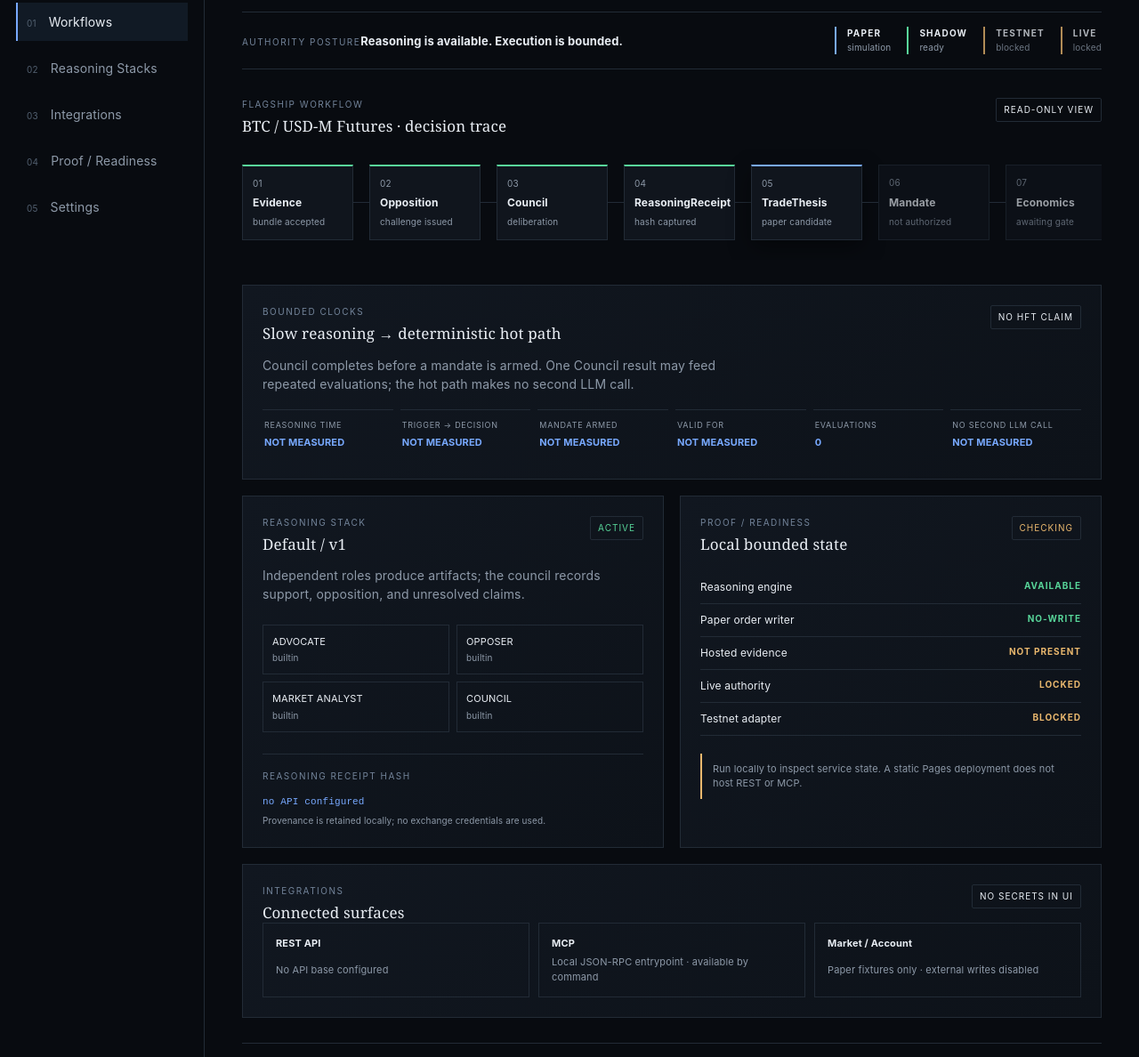
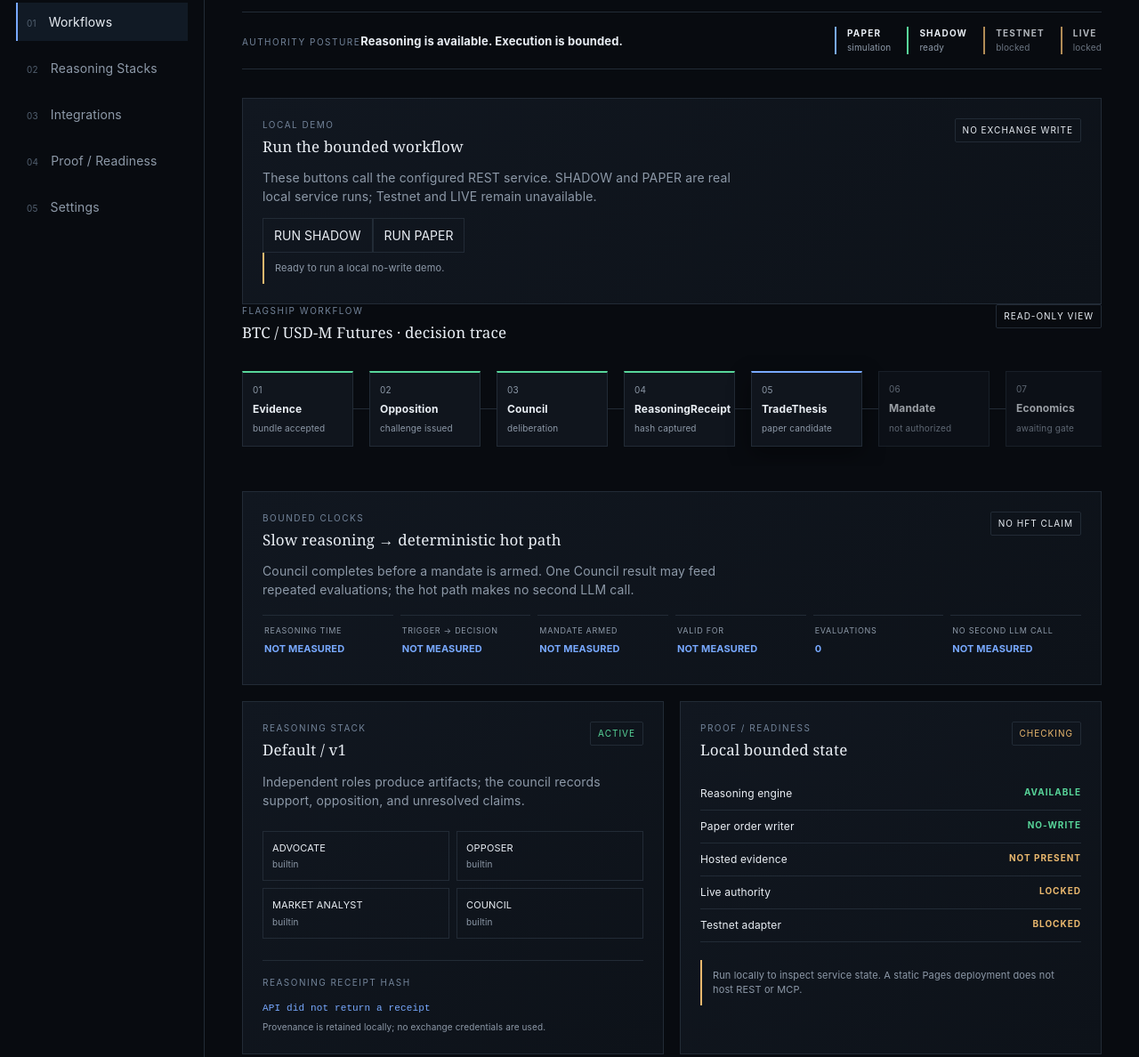
Before and after one commit to etvjay/0-infinity, a website: page web/index.html in a window 1280 px wide. Shown: the part 115-1303 px from the top of the page at 89% size. Drawn offline with Linux system fonts and the light colour scheme; no server answers.

Commit message:
feat: wire local UI demo to REST shadow and paper

```diff
--- a/web/app.js
+++ b/web/app.js
@@ -1,7 +1,7 @@
 (() => {
   'use strict';
   const config = window.__ZERO_INFINITY_CONFIG__ || {};
-  const apiBase = typeof config.apiBase === 'string' ? config.apiBase.replace(/\/$/, '') : '';
+  const apiBase = typeof config.apiBase === 'string' ? config.apiBase.replace(/\/$/, '') : 'http://127.0.0.1:8787';
   const $ = (id) => document.getElementById(id);
   const demo = { version:'local-demo-v1', ready:false, mode:'demo-fixture', liveWrites:false, hostedEvidence:false };
   function setState(connected, readiness) {
--- a/web/index.html
+++ b/web/index.html
@@ -26,6 +26,7 @@
       <div><span class="eyebrow">AUTHORITY POSTURE</span><strong>Reasoning is available. Execution is bounded.</strong></div>
       <div class="modes"><span class="mode paper"><b>PAPER</b><small>simulation</small></span><span class="mode shadow"><b>SHADOW</b><small>ready</small></span><span class="mode blocked"><b>TESTNET</b><small>blocked</small></span><span class="mode locked"><b>LIVE</b><small>locked</small></span></div>
     </section>
+    <section class="card demo-card" aria-labelledby="demo-title"><div class="card-head"><div><p class="eyebrow">LOCAL DEMO</p><h2 id="demo-title">Run the bounded workflow</h2></div><span class="pill neutral">NO EXCHANGE WRITE</span></div><p class="muted">These buttons call the configured REST service. SHADOW and PAPER are real local service runs; Testnet and LIVE remain unavailable.</p><div class="demo-actions"><button id="run-shadow" class="button">RUN SHADOW</button><button id="run-paper" class="button ghost">RUN PAPER</button></div><div id="demo-status" class="callout">Ready to run a local no-write demo.</div></section>
     <section id="workflows" class="section"><div class="section-head"><div><p class="eyebrow">FLAGSHIP WORKFLOW</p><h2>BTC / USD-M Futures · decision trace</h2></div><span class="pill neutral">READ-ONLY VIEW</span></div>
       <div class="pipeline" aria-label="Workflow pipeline">
         <div class="stage done"><i>01</i><b>Evidence</b><small>bundle accepted</small></div><div class="connector"></div><div class="stage done"><i>02</i><b>Opposition</b><small>challenge issued</small></div><div class="connector"></div><div class="stage done"><i>03</i><b>Council</b><small>deliberation</small></div><div class="connector"></div><div class="stage done"><i>04</i><b>ReasoningReceipt</b><small>hash captured</small></div><div class="connector"></div><div class="stage current"><i>05</i><b>TradeThesis</b><small>paper candidate</small></div><div class="connector"></div><div class="stage pending"><i>06</i><b>Mandate</b><small>not authorized</small></div><div class="connector"></div><div class="stage pending"><i>07</i><b>Economics</b><small>awaiting gate</small></div><div class="connector"></div><div class="stage pending"><i>08</i><b>Evaluation</b><small>not run</small></div><div class="connector"></div><div class="stage pending"><i>09</i><b>Intent / Refusal</b><small>bounded output</small></div><div class="connector"></div><div class="stage pending"><i>10</i><b>Receipt</b><small>local only</small></div>
```
